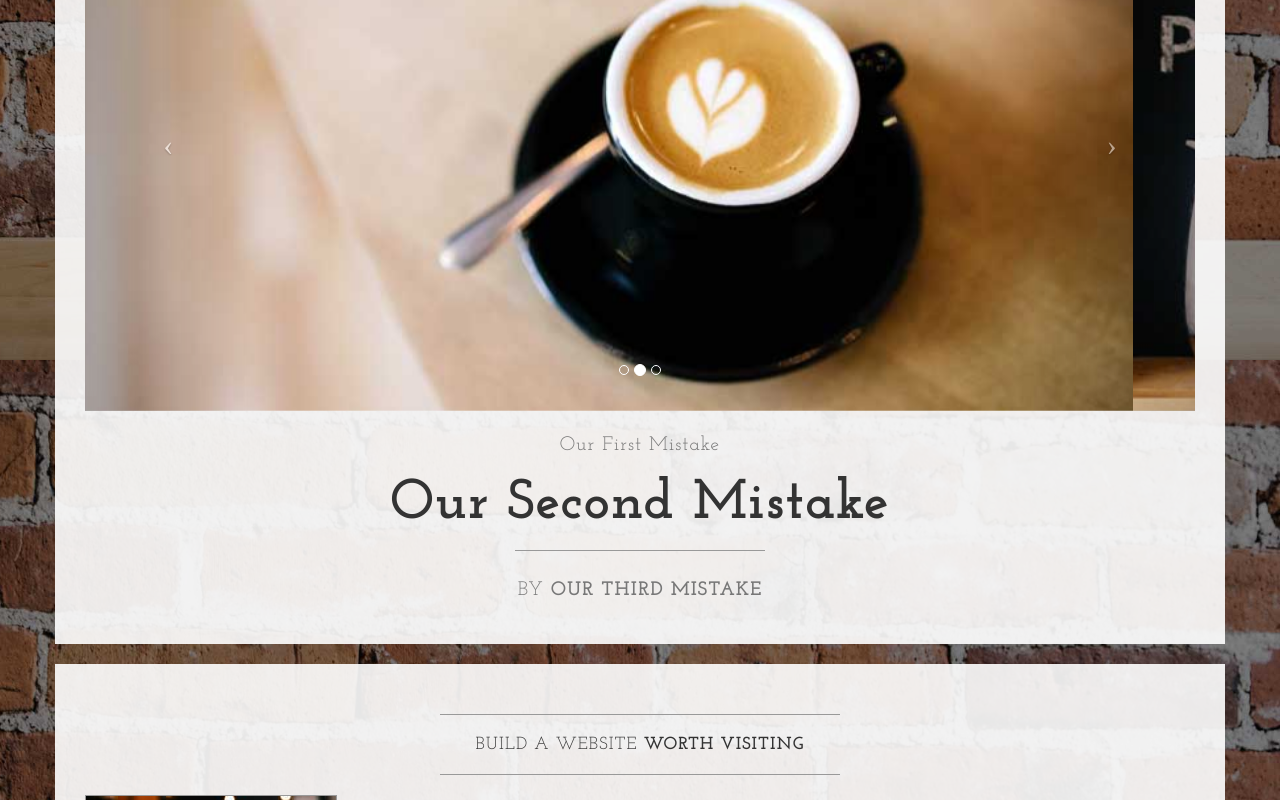
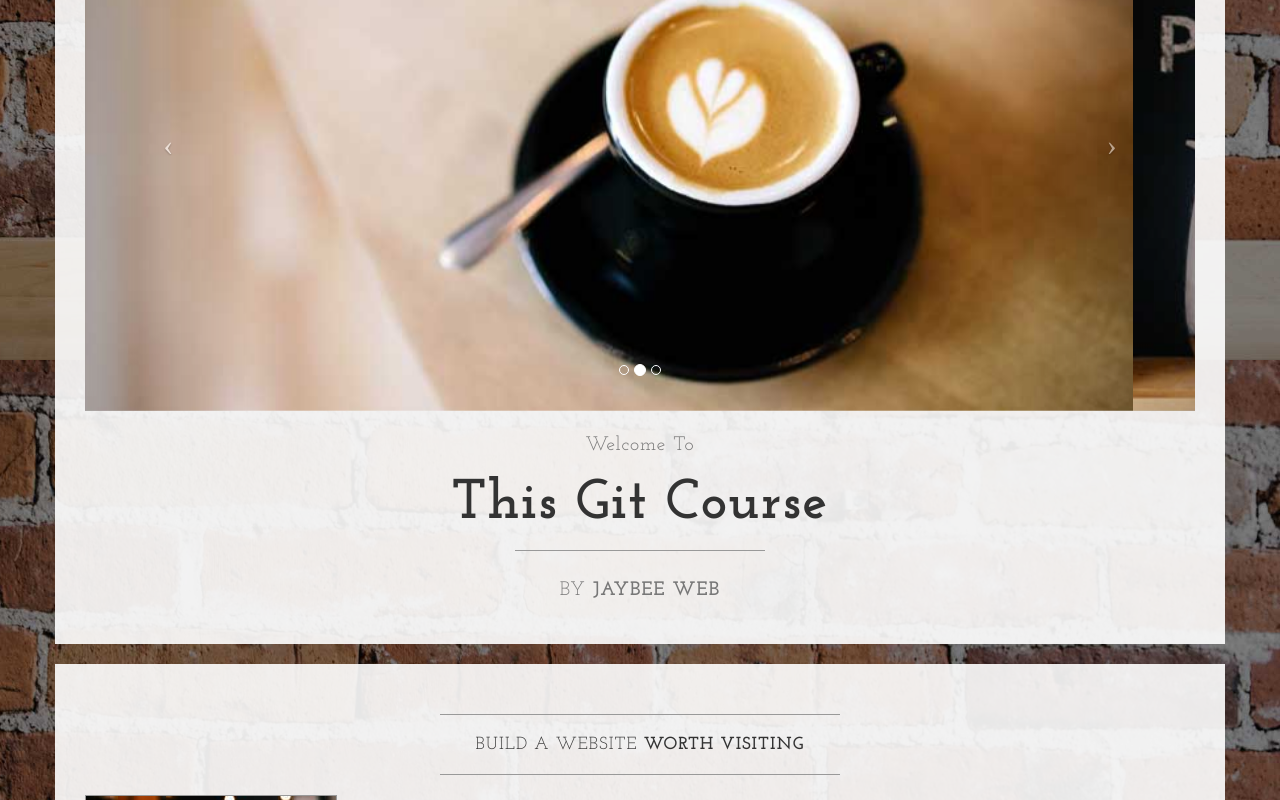
Before and after one commit to jaybeeweb/Learnable-Git-Course, a plain HTML site: page index.html in a window 1280 px wide. Shown: the part 440-1240 px from the top of the page. Drawn offline with nearby package versions, Linux system fonts and the light colour scheme.

Commit message:
Revert "Commiting our third mistake, we left the other two in place"
This reverts commit 6facba66c8a7928f1f0b457fe5e63acbaf120f06.

```diff
--- a/index.html
+++ b/index.html
@@ -106,13 +106,13 @@
                         </a>
                     </div>
                     <h2 class="brand-before">
-                        <small>Our First Mistake</small>
+                        <small>Welcome to</small>
                     </h2>
-                    <h1 class="brand-name">Our Second Mistake</h1>
+                    <h1 class="brand-name">This Git Course</h1>
                     <hr class="tagline-divider">
                     <h2>
                         <small>By
-                            <strong>Our Third Mistake</strong>
+                            <strong>JayBee Web</strong>
                         </small>
                     </h2>
                 </div>
```
